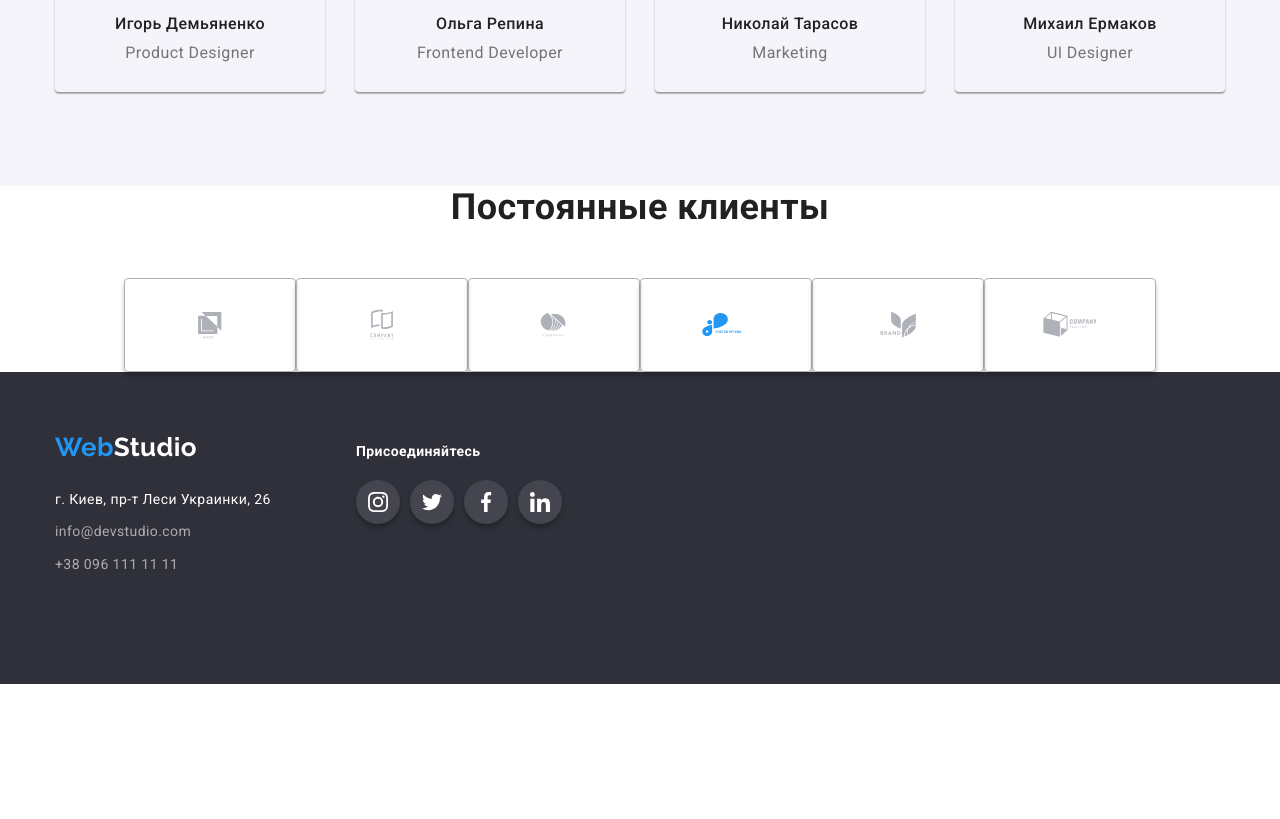
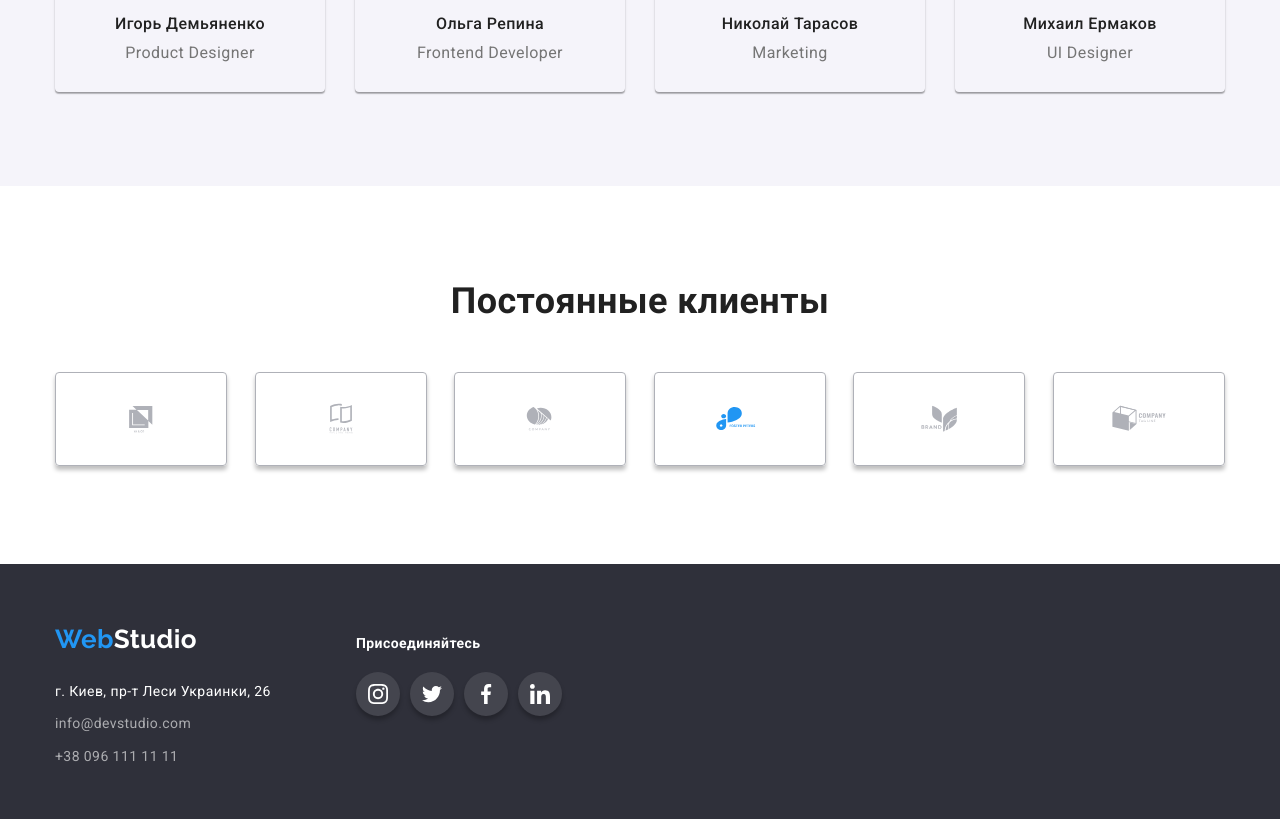
Before and after one commit to TryTooFly/goit-markup-hw-04, a plain HTML site: page index.html in a window 1280 px wide. Shown: the part 2090-2909 px from the top of the page. Before the commit the page ends 2774 px from the top, so only its background shows below. Drawn offline with nearby package versions, Linux system fonts and the light colour scheme.

Commit message:
Update styles.css

```diff
--- a/css/styles.css
+++ b/css/styles.css
@@ -333,8 +333,10 @@ button:focus {
   border-radius: 4px;
   box-shadow: none;
 }
+.our-clients {
+  margin-top: 94px;
+}
 .logo-client {
-  display: block;
   width: 170px;
   height: 92px;
 }
@@ -342,9 +344,10 @@ button:focus {
   display: flex;
   list-style: none;
   flex-wrap: nowrap;
-  justify-content: center;
+  justify-content: space-between;
   padding-left: 0;
-  margin: 0;
+  margin-bottom: 98px;
+  margin-top: 0;
 }
 .logo-item {
   display: flex;
```
